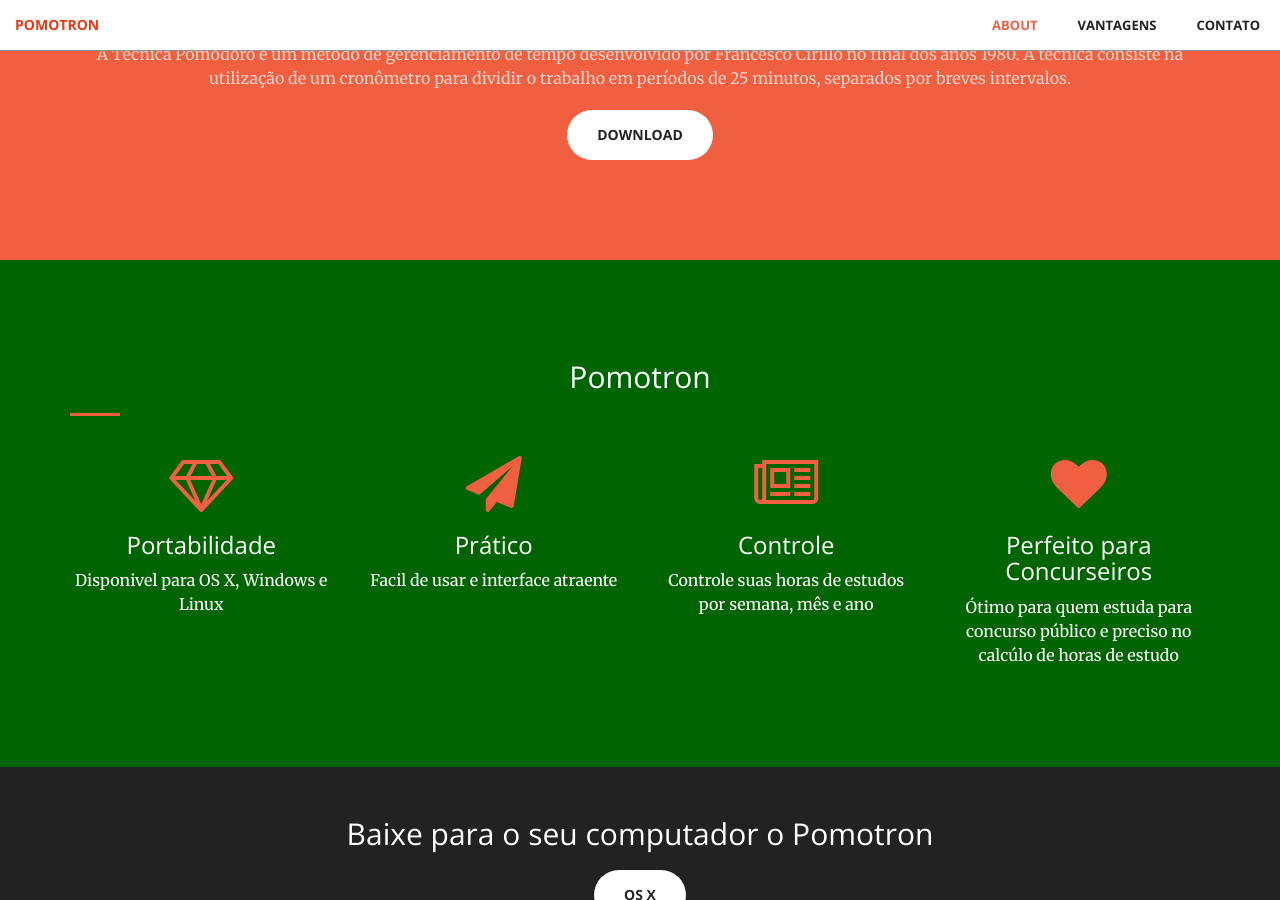
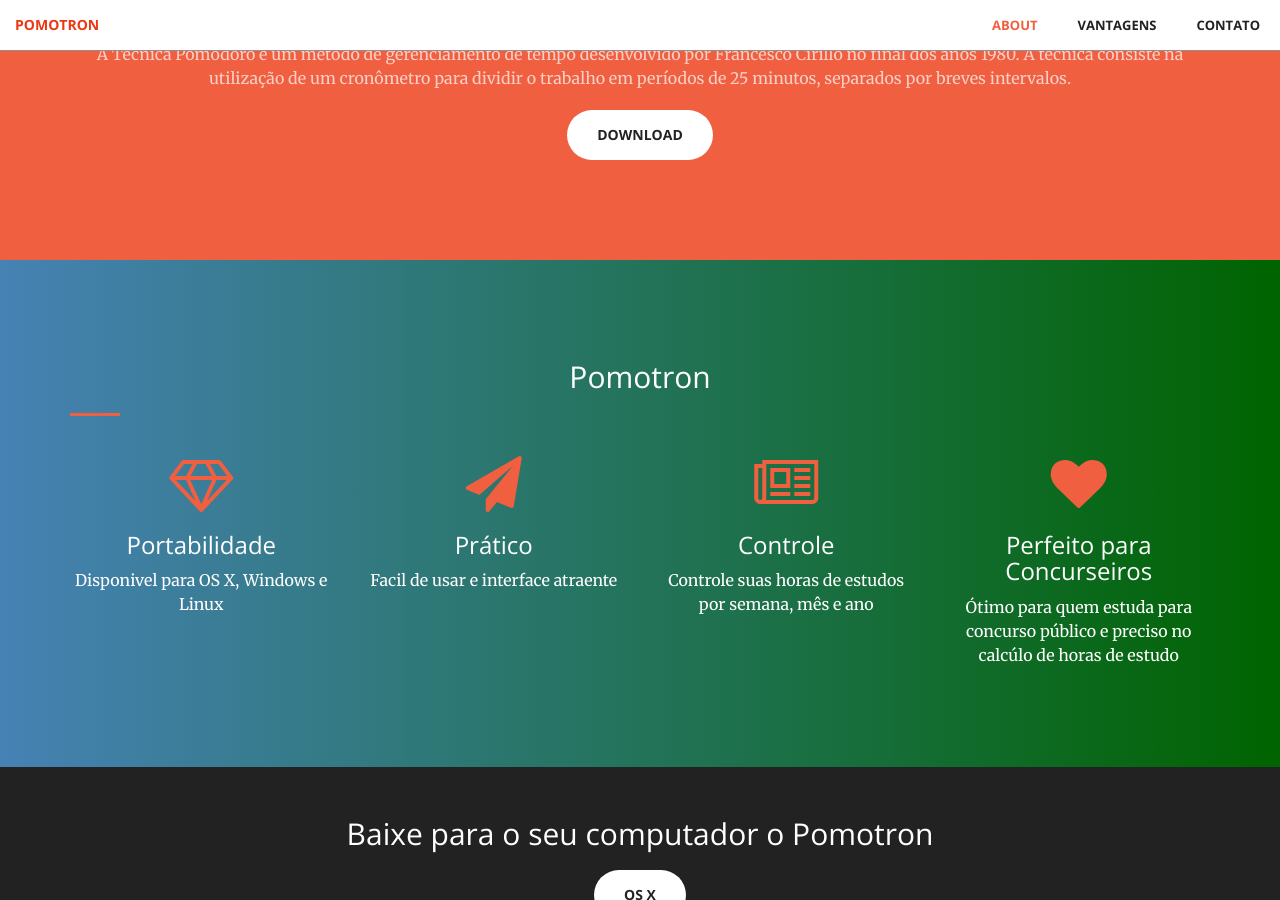
Before and after one commit to layss/pomotron, a Jekyll site: the page built from index.html, in a window 1280 px wide and 900 px high, scrolled down 1034 px. Built offline with Jekyll 4.4.1, drawn with Linux system fonts in a browser that asks for light colours; nearby versions of some CDN libraries.

Commit message:
Adicionado nova cor do CSS

```diff
--- a/css/style.css
+++ b/css/style.css
@@ -59,7 +59,7 @@
 }
 
 .service-color {
-  background: #006400;
+  background-image: linear-gradient(to right, #4682B4, #006400);
   color: white;
 }
 
```
